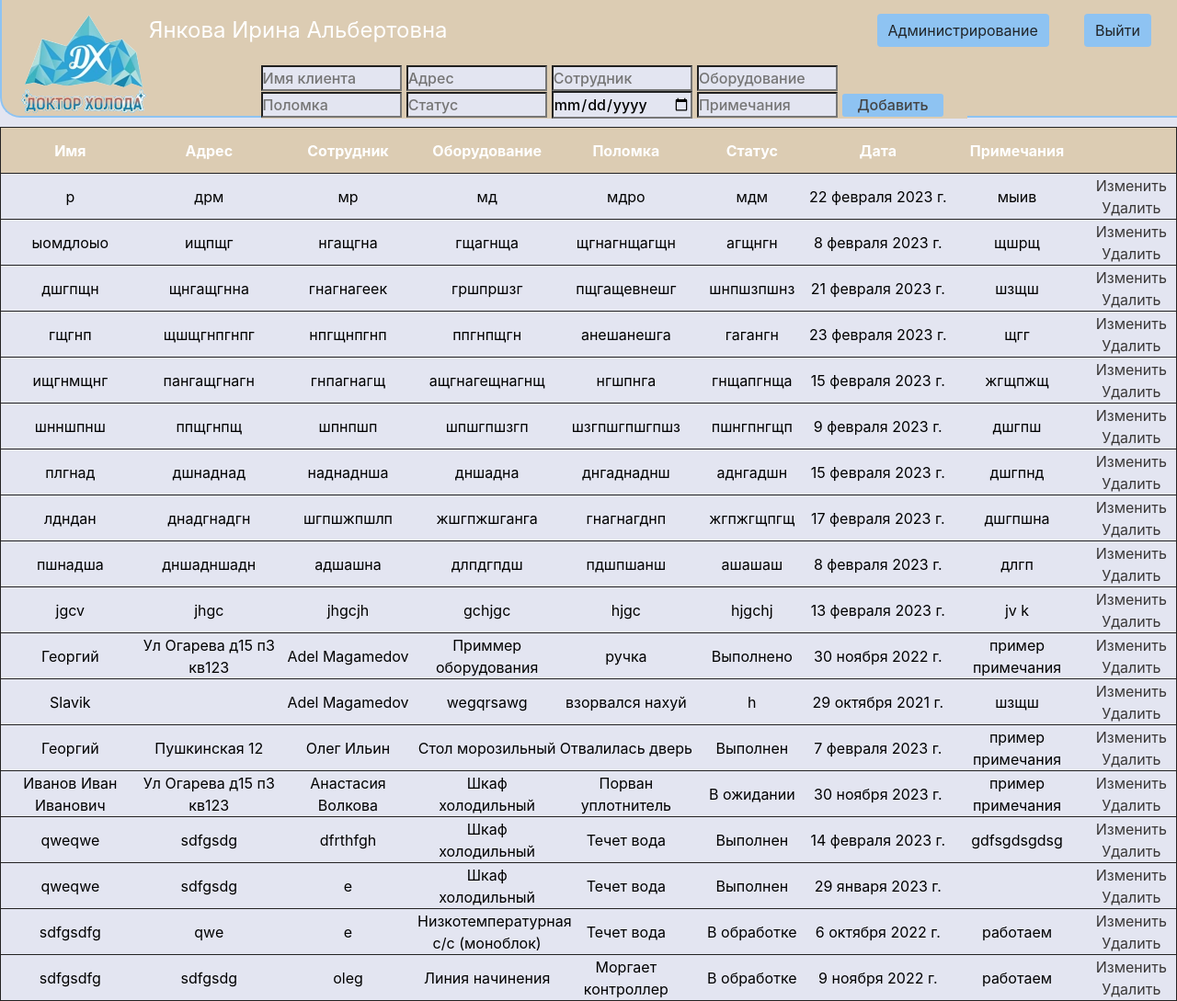
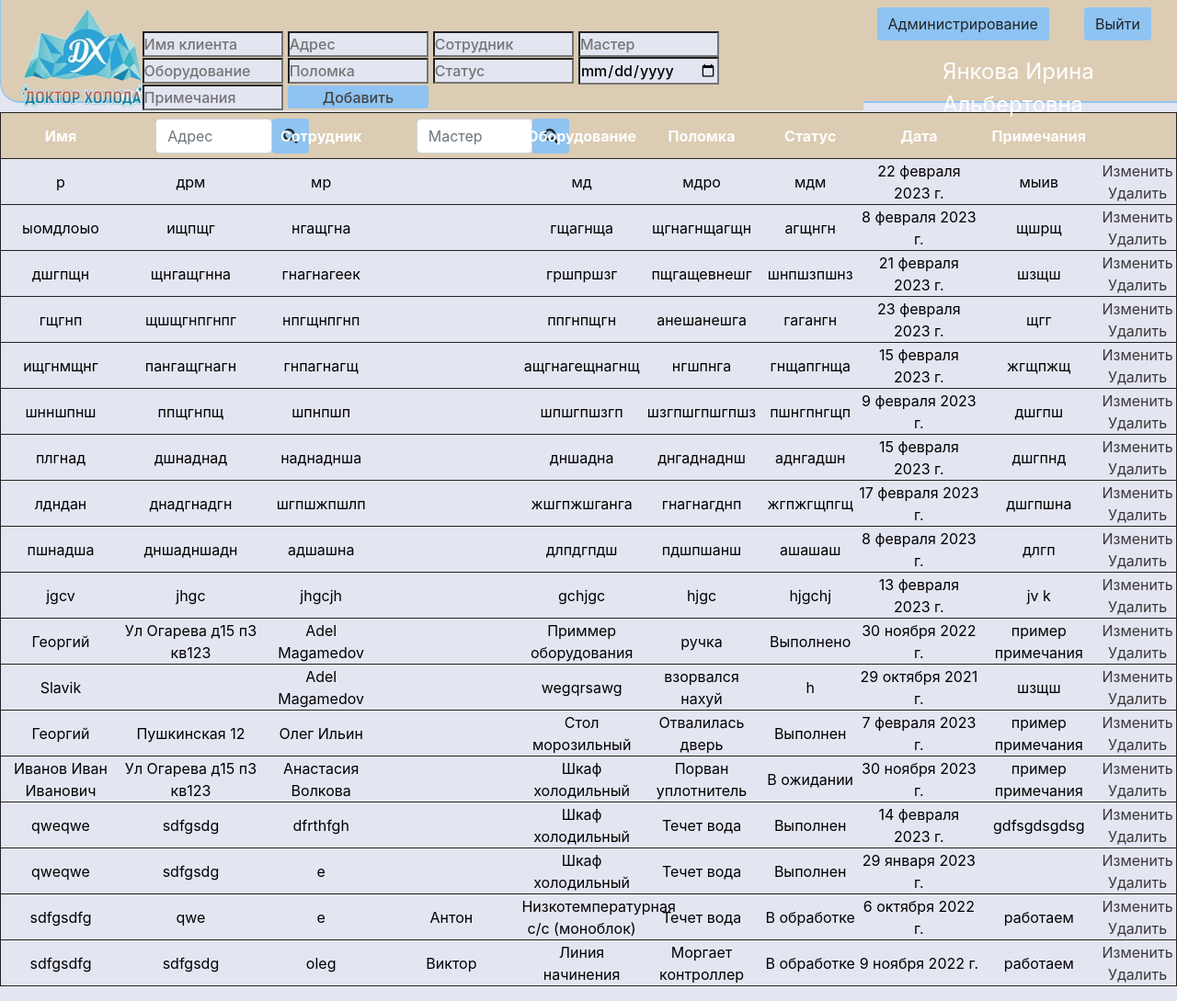
Before and after one commit to InfiniteSpring/project, a Django app: template drholod/core/templates/homepage.html in a window 1280 px wide. Shown: the whole page at 92% size. Run offline with Django 4.2, Linux system fonts and the light colour scheme; a user stored in the database is signed in; data comes from the database, SQL or seed files in the repository; both versions use the stored data as it was after the commit; the template is opened without the code that fills it: values that come from a table or form of the project are taken from there, most other values are stand-ins (such as "Sample title", 1, 10 or a date in 2020); some libraries are stand-ins or nearby versions.

Commit message:
address/master search

```diff
--- a/drholod/core/forms.py
+++ b/drholod/core/forms.py
@@ -46,8 +46,6 @@ class CustomUserCreationForm(UserCreationForm):
 
 
 
-
-
 class LoginForm(AuthenticationForm):
     username = forms.CharField(label='')
     password = forms.CharField(label='')
--- a/drholod/core/models.py
+++ b/drholod/core/models.py
@@ -26,6 +26,7 @@ class Orders(models.Model):
     status = models.CharField('Статус', max_length= 45, default= '')
     date = models.DateField('Дата')
     note = models.CharField('Примечания', max_length= 250, default= '')
+    master = models.CharField('Мастер', max_length=100, default='')
 
     def __str__(self):
         return self.name
--- a/drholod/core/static/core/css/hstyle.css
+++ b/drholod/core/static/core/css/hstyle.css
@@ -12,17 +12,17 @@ aside {
   z-index: 2;
   position: fixed;
   border-bottom: 2px solid rgb(142, 195, 242);
-  border-left: 2px solid rgb(142, 195, 242);
+  border-left: 1px solid rgb(142, 195, 242);
   float: left;
   background: #dcccb3;
   width: 100vw;
   padding-bottom: 0.5%;
   border-bottom-left-radius: 22px;
-  height: 16vh;
+  height: 14vh;
   color: black;
 }
 .page-logo {
-  margin-top: 15px;
+  margin-top: 8px;
 }
 aside img {
   margin-left: 20px;
@@ -52,7 +52,9 @@ aside ul a:hover {
 .fio-on-page {
   font-size: 24px;
   color: #fff;
-  width: 500px;
+  max-width: 17vw;
+  margin-left: 80vw;
+  margin-top: 6vh;
 }
 .table-title {
   text-align: center;
@@ -80,7 +82,7 @@ main .table-form {
 }
 .butt {
   border: none;
-  width: 110px;
+  width: 12vw;
   height: 25px;
   background: rgb(142, 195, 242);
   border-radius: 3px;
@@ -115,7 +117,7 @@ input {
   font-weight: 500;
 }
 table {
-  margin-top: 16vh;
+  margin-top: 14vh;
   width: 100%;
   max-width: 100%;
   z-index: 1;
@@ -126,11 +128,11 @@ td {
 }
 .title-add {
   z-index: 3;
-  margin-top: 20px;
+  margin-top: 2vw;
   position: fixed;
   background: #dcccb3;
-  width: 60vw;
-  margin-left: 22vw;
+  width: 61.3vw;
+  margin-left: 12vw;
   float: top;
 }
 .btn {
@@ -190,8 +192,17 @@ td {
 th {
   background: #dcccb3;
   color: #fff;
+  max-width: 11vw;
 }
 .spisok {
   width: 12vw;
   max-width: 12vw;
 }
+.search_address {
+  margin-left: 3vw;
+  width: 13vw;
+}
+.search_master {
+  margin-left: 3vw;
+  width: 13vw;
+}
--- a/drholod/core/templates/edit.html
+++ b/drholod/core/templates/edit.html
@@ -21,6 +21,9 @@
             </td>
             <td>
               <input type="text" name="employee" placeholder="Сотрудник" />
+            </td>
+            <td>
+              <input type="text" name="master" placeholder="Мастер">
             </td>
             <td>
                   <select name="equipment" class="spisok">
--- a/drholod/core/templates/homepage.html
+++ b/drholod/core/templates/homepage.html
@@ -21,7 +21,6 @@
             {%  if user.is_superuser %}
             <ul><a href="/admin" class="btn btn-warning">Администрирование</a></ul>
             {% endif %}
-            <div class="fio-on-page"> {{user.username}} </div>
             {% if perms.core.can_add_order %}
             <div class="title-add">
                 <form method="POST" action="create/">
@@ -35,6 +34,9 @@
                     </td>
                     <td>
                       <input type="text" name="employee" placeholder="Сотрудник" />
+                    </td>
+                    <td>
+                        <input type="text" name="master" placeholder="Мастер">
                     </td>
                     <td>
                         <input type="text" name="equipment" list="equipment" placeholder="Оборудование">
@@ -104,19 +106,47 @@
                 </form>
             </div>
             {% endif %}
+            <div class="fio-on-page"> {{user.username}} </div>
         </aside>
         <main>
             <div class="table-form">
-
                 {% if info.count > 0 %}
                 <table>
-                    <thead class="alert alert-warning"><th>Имя</th><th>Адрес</th>
-                    <th>Сотрудник</th><th>Оборудование</th><th>Поломка</th>
-                    <th>Статус</th><th>Дата</th><th>Примечания</th><th></th></thead>
+                    <thead class="alert alert-warning">
+                        <th>Имя</th>
+                        <th>
+                            <div class="search_address">
+                                <form action="{% url 'search_by_address' %}" method="get" class="d-flex editContent">
+                                    <input type="search" placeholder="Адрес" name="q" class="form-control" required="">
+                                    <button type="submit" class="btn1 btn">
+                                        <span class="fa fa-search" aria-hidden="true"></span>
+                                    </button>
+                                </form>
+                            </div>
+                        </th>
+                        <th>Сотрудник</th>
+                        <th>
+                            <div class="search_master">
+                                <form action="{% url 'search_by_master' %}" method="get" class="d-flex editContent">
+                                    <input type="search" placeholder="Мастер" name="q" class="form-control" required="">
+                                    <button type="submit" class="btn1 btn">
+                                        <span class="fa fa-search" aria-hidden="true"></span>
+                                    </button>
+                                </form>
+                            </div>
+                        </th>
+                        <th>Оборудование</th>
+                        <th>Поломка</th>
+                        <th>Статус</th>
+                        <th>Дата</th>
+                        <th>Примечания</th>
+                        <th></th>
+                    </thead>
                     {% for inf in info %}
                     <tr class="alert alert-warning">
                         <td>{{ inf.name }}</td><td>{{ inf.address }}</td>
-                        <td>{{ inf.employee }}</td><td>{{ inf.equipment }}</td>
+                        <td>{{ inf.employee }}</td><td>{{ inf.master }}</td>
+                        <td>{{ inf.equipment }}</td>
                         <td>{{ inf.breaking }}</td><td>{{ inf.status }}</td>
                         <td>{{ inf.date }}</td><td>{{ inf.note }}</td>
                         {% if perms.core.can_edit_order %}
--- a/drholod/core/urls.py
+++ b/drholod/core/urls.py
@@ -1,5 +1,5 @@
 from django.contrib import admin
-from django.urls import path, include
+from django.urls import path, re_path
 from . import views
 from .views import SignUpView, LoginView
 
@@ -8,7 +8,9 @@ urlpatterns = [
     path('', views.homepage, name='homepage'),
     path('create/', views.create),
     path('edit/<int:id>/', views.edit, name='edit'),
-    path('delete/<int:id>/', views.delete),
+    re_path(r'^delete/<int:id>/$', views.delete),
+    path('search_by_address/', views.search_by_address, name='search_by_address'),
+    path('search_by_master/', views.search_by_master, name='search_by_master'),
     path('signup/', SignUpView.as_view(), name='signup'),
     path('login/', LoginView.as_view(), name='login'),
     path('logout/', views.logout_view, name='logout'),
```
Also changed, not shown: drholod/core/views.py (+13 -2 lines), drholod/core/migrations/0003_orders_master.py (added), drholod/db.sqlite3.
